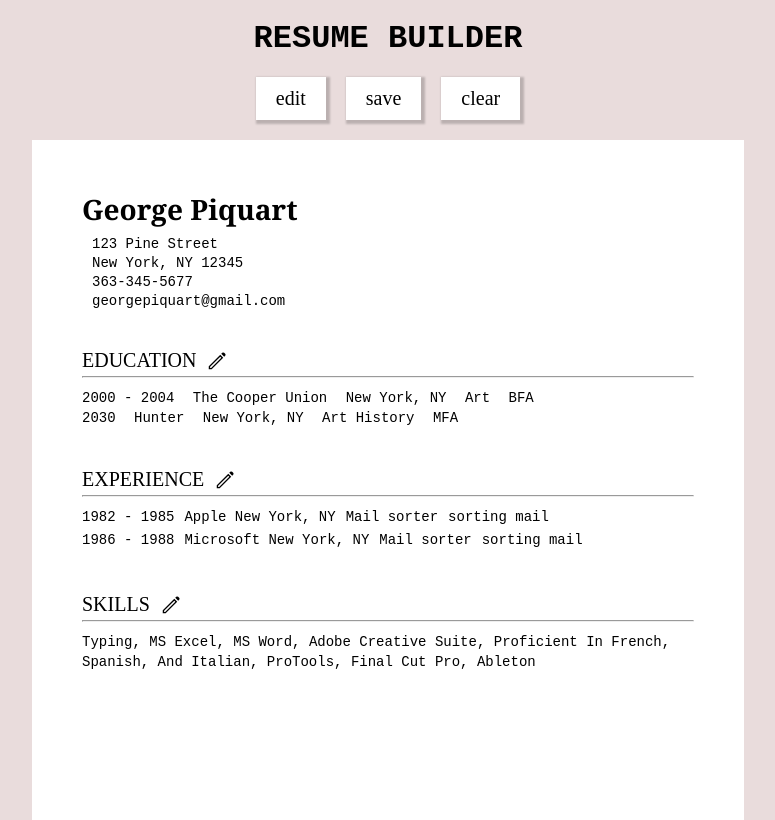
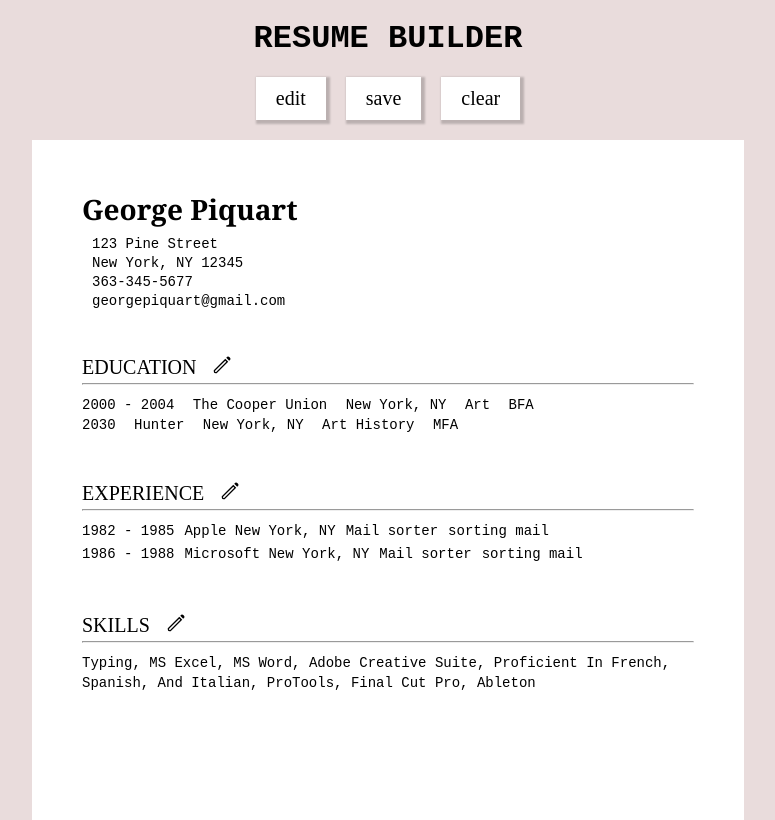
Before and after one commit to rebsrebs/cv-project, a React (Create React App) app: page / in a window 1280 px wide. Shown: the whole page, without its empty margins (252-1027 px from the left). Built offline with nearby package versions, Linux system fonts and the light colour scheme; the HTML template or start-up script is replaced by a standard one.

Commit message:
Style section header

```diff
--- a/src/styles/SectionHeader.css
+++ b/src/styles/SectionHeader.css
@@ -8,13 +8,21 @@
 
 h2 {
   margin-right: 10px;
-  vertical-align:baseline;
+  align-self:flex-end;
 }
 
 .editBtn {
-  align-self: center;
-  justify-self: center;
-  margin-bottom: 2px;
+  align-self:flex-end;
+  padding: 5px;
+  border-radius: 50%;
+}
+
+.editBtn:hover {
+  background-color: rgb(245, 228, 231);
+}
+
+.editBtn:active {
+  background-color: rgb(244, 174, 187);
 }
 
 hr.undersectionheader {
```
